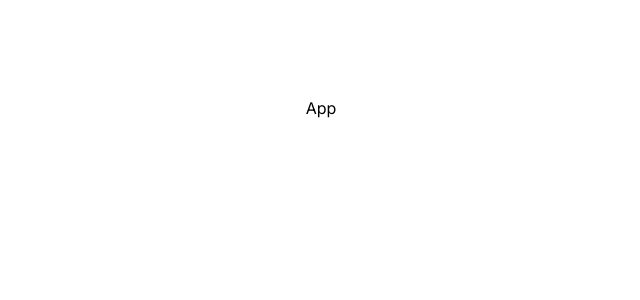
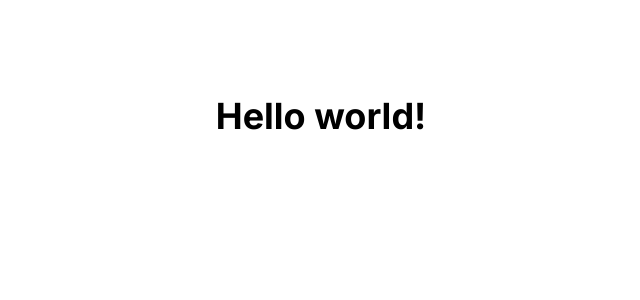
Before and after one commit to giovannivicentin/giovannivicentin.com, a Next.js app: page /en in a window 1280 px wide. Shown: the top 300 px of the page, without its empty margins (319-959 px from the left). Built offline with nearby package versions, Linux system fonts and the light colour scheme.

Commit message:
chore: Update homepage title translations for Portuguese and Spanish

```diff
--- a/messages/br.json
+++ b/messages/br.json
@@ -1,5 +1,5 @@
 {
   "HomePage": {
-    "title": "Hello world!"
+    "title": "ola mundo!"
   }
 }
--- a/messages/es.json
+++ b/messages/es.json
@@ -1,5 +1,5 @@
 {
   "HomePage": {
-    "title": "Hello world!"
+    "title": "hola mundo!"
   }
 }
--- a/src/app/[locale]/page.tsx
+++ b/src/app/[locale]/page.tsx
@@ -5,7 +5,7 @@ export default function Home() {
   const t = useTranslations('HomePage');
   return (
     <main className="flex min-h-screen flex-col items-center justify-between p-24">
-      App
+      <h1 className="text-4xl font-bold">{t('title')}</h1>
     </main>
   );
 }
```
